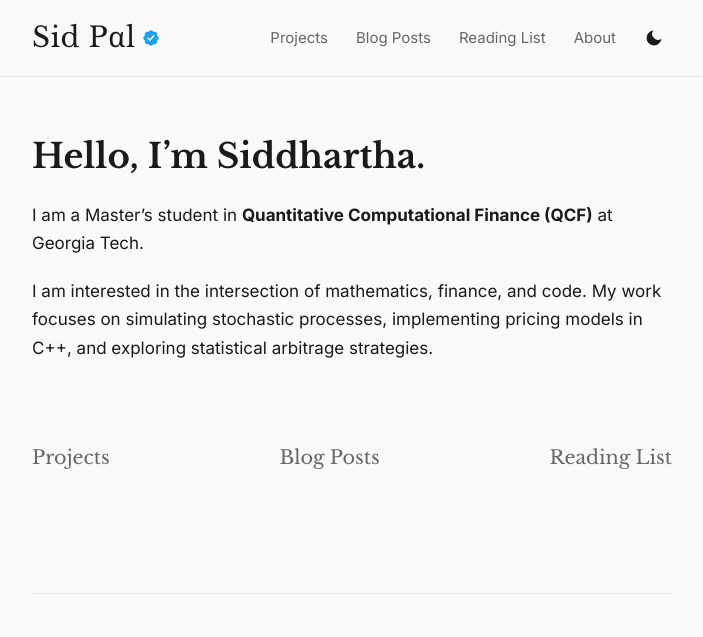
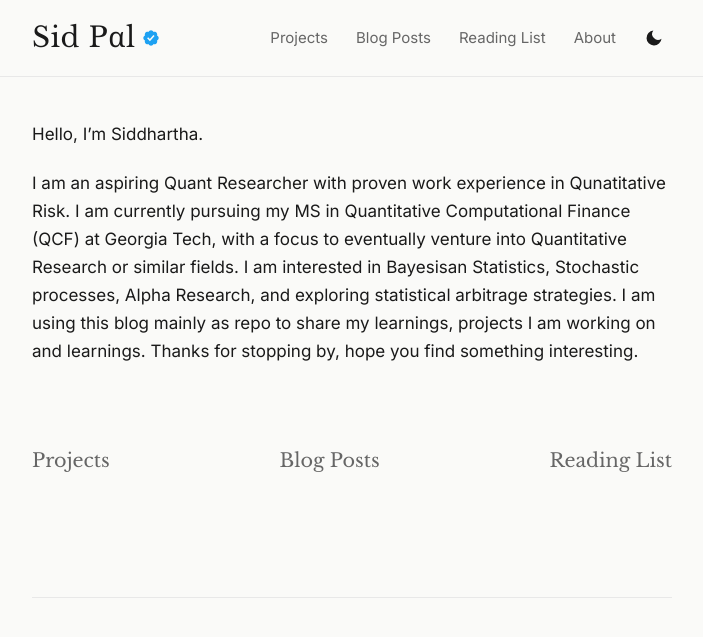
Before and after one commit to sidsince95/sidsince95.github.io, a Jekyll site: the page built from index.md, in a window 1280 px wide. Shown: the top 637 px of the page, without its empty margins (288-991 px from the left). Built offline with Jekyll 4.4.1, drawn with Linux system fonts in a browser that asks for light colours.

Commit message:
change in the bio

```diff
--- a/index.md
+++ b/index.md
@@ -3,11 +3,13 @@ layout: default
 title: Home
 ---
 
-# Hello, I'm Siddhartha.
+ Hello, I'm Siddhartha.
 
-I am a Master's student in **Quantitative Computational Finance (QCF)** at Georgia Tech.
+I am an aspiring Quant Researcher with proven work experience in Qunatitative Risk.
+I am currently pursuing my MS in Quantitative Computational Finance (QCF) at Georgia Tech, with a focus to eventually venture into Quantitative Research or similar fields. I am interested in Bayesisan Statistics, Stochastic processes, Alpha Research, and exploring statistical arbitrage strategies.
+I am using this blog mainly as repo to share my learnings, projects I am working on and learnings.
+Thanks for stopping by, hope you find something interesting.
 
-I am interested in the intersection of mathematics, finance, and code. My work focuses on simulating stochastic processes, implementing pricing models in C++, and exploring statistical arbitrage strategies.
 
 <div class="bottom-nav-grid">
     <a href="./projects" class="nav-link">Projects</a>
```
